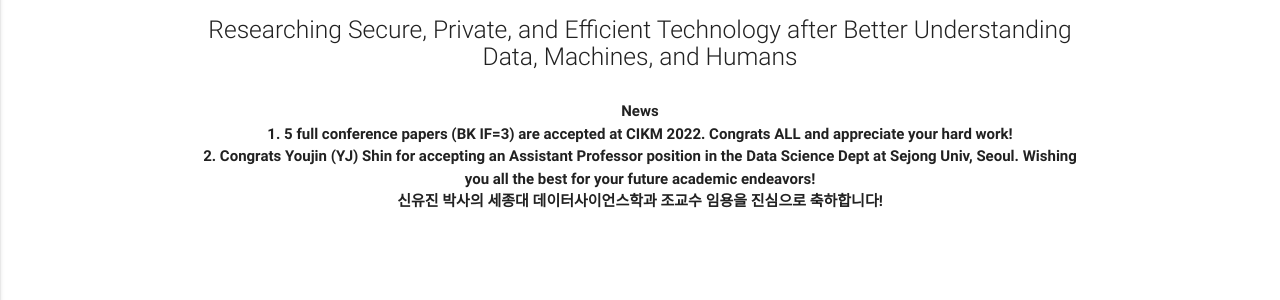
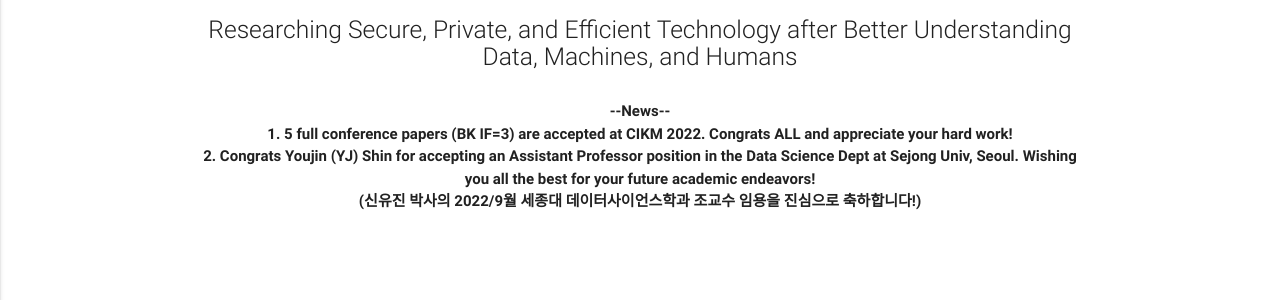
Before and after one commit to Yurim990507/DASH-Lab.github.io, a Jekyll site: the page built from index.md, in a window 1280 px wide. Shown: the part 246-546 px from the top of the page. Built offline with Jekyll 4.4.1, drawn with Linux system fonts in a browser that asks for light colours; comment, search, counter and statistics services are not loaded.

Commit message:
Update home.html

```diff
--- a/_layouts/home.html
+++ b/_layouts/home.html
@@ -11,10 +11,10 @@ layout: default
       </div>
 
       <div class="row center">
-        <h7 class="header col s12 light"> <b> News </b></h7>
+        <h7 class="header col s12 light"> <b> --News-- </b></h7>
         <h7 class="header col s12 light"> <b> 1. 5 full conference papers (BK IF=3) are accepted at CIKM 2022. Congrats ALL and appreciate your hard work! </b></h7>
         <h7 class="header col s12 light"> <b> 2. Congrats Youjin (YJ) Shin for accepting an Assistant Professor position in the Data Science Dept at Sejong Univ, Seoul. Wishing you all the best for your future academic endeavors!  </b></h7>
-        <h7 class="header col s12 light"> <b> 신유진 박사의 세종대 데이터사이언스학과 조교수 임용을 진심으로 축하합니다!  </b></h7>
+        <h7 class="header col s12 light"> <b> (신유진 박사의 2022/9월 세종대 데이터사이언스학과 조교수 임용을 진심으로 축하합니다!)  </b></h7>
       </div>
         <br><br>
 
```
